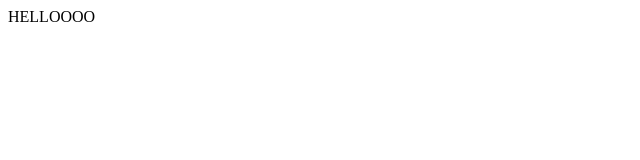
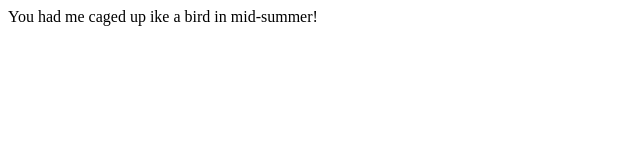
Before and after one commit to rawaneldalil/courseratest, a plain HTML site: page newsite/index.html in a window 1280 px wide. Shown: the whole page, without its empty margins (0-640 px from the left). Drawn offline with Linux system fonts and the light colour scheme.

Commit message:
changed body.

```diff
--- a/newsite/index.html
+++ b/newsite/index.html
@@ -1,9 +1,9 @@
 <!DOCTYPE html>
 <html>
     <head>
-        <title>HEEEY</title>
+        <title>Trials</title>
     </head>
     <body>
-HELLOOOO
+        You had me caged up ike a bird in mid-summer!
     </body>
 </html>
```
